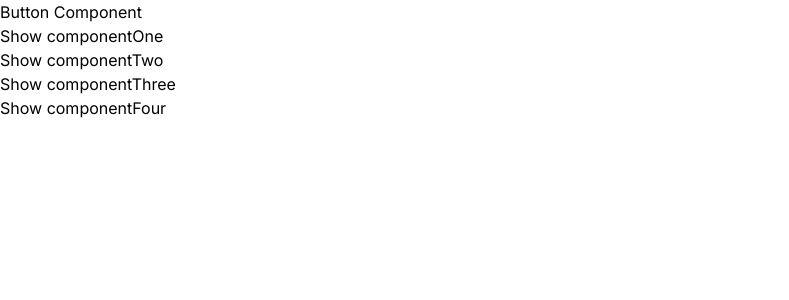
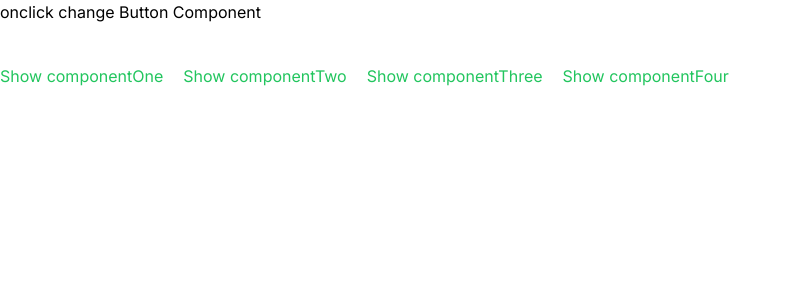
Before and after one commit to Ghost91202/nextjs-, a Next.js app: page /about/comp in a window 1280 px wide. Shown: the top 300 px of the page, without its empty margins (0-789 px from the left). Built offline with nearby package versions, Linux system fonts and the light colour scheme.

Commit message:
add onclick change comp

```diff
--- a/src/app/about/comp/onclickchange.js
+++ b/src/app/about/comp/onclickchange.js
@@ -24,16 +24,21 @@ const ButtonComponent = () => {
 
   return (
     <div>
-      <h1>Button Component</h1>
-      {Object.keys(componentsMap).map((component) => (
-        <div className="flex gap-10">
+      <div className="flex flex-col gap-10">
+ <h1>onclick change Button Component</h1>
+        <div className="flex gap-5">
+            {Object.keys(componentsMap).map((component) => (
+        <div className="flex flex-row  text-green-500  gap-10">
            <button key={component} onClick={() => setSelectedComponent(component)}>
           {`Show ${component}`}
         </button>
        </div>
       ))}
+    </div>
 
       <div style={{ marginTop: '20px' }}>{selectedComponent && renderComponent(selectedComponent)}</div>
+
+</div>
     </div>
   );
 };
```
